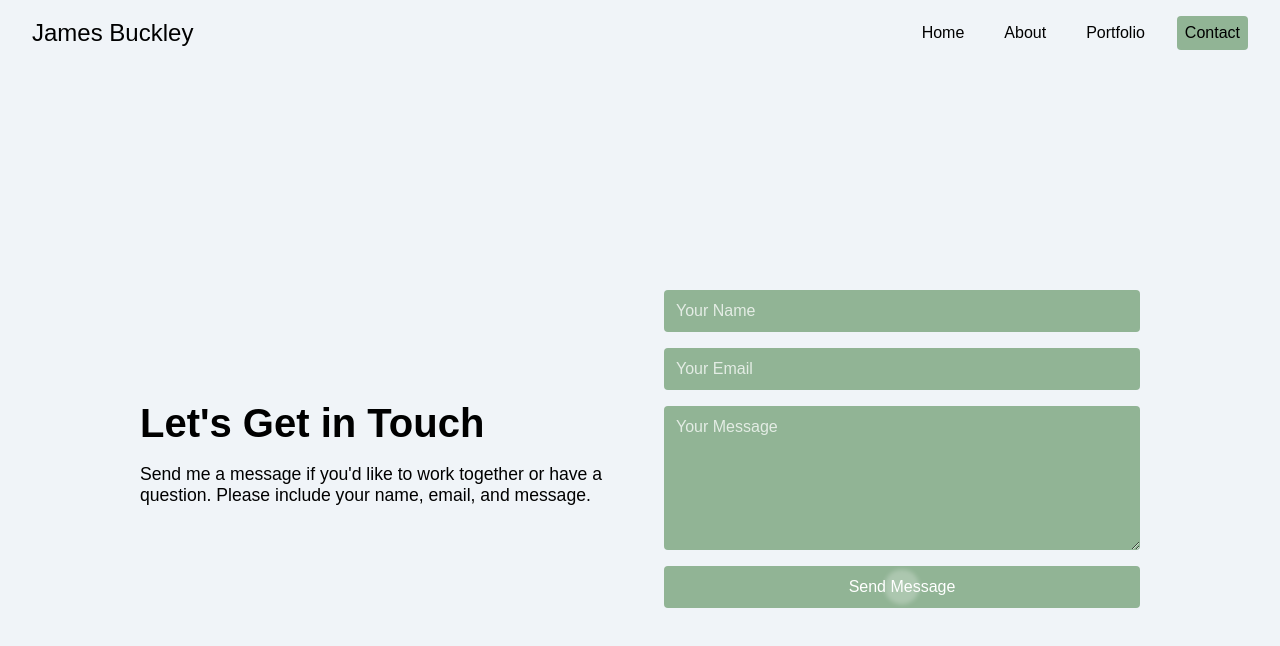
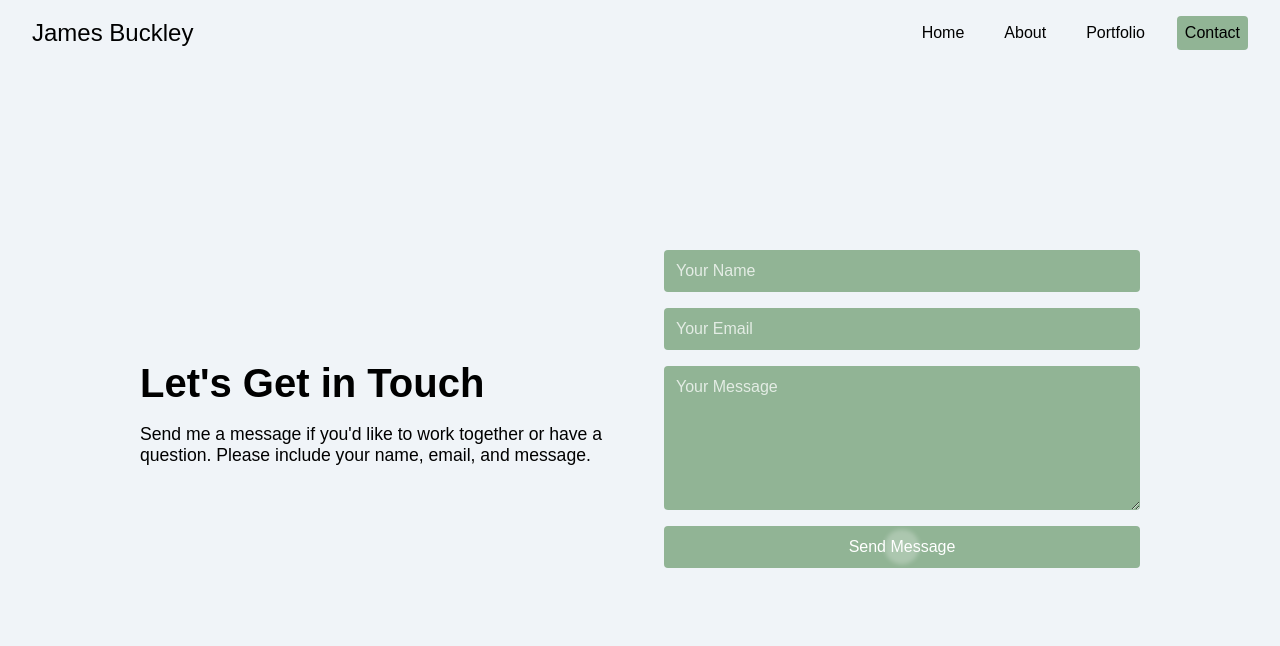
Before and after one commit to larasorrenson/portfolio, an Angular app: page /contact in a window 1280 px wide. Shown: the top 646 px of the page. Built offline with nearby package versions, Linux system fonts and the light colour scheme.

Commit message:
Update contact.component.scss

```diff
--- a/src/app/pages/contact/contact.component.scss
+++ b/src/app/pages/contact/contact.component.scss
@@ -2,7 +2,7 @@
   display: block;
   height: 100%;
   background-color: #F0F4F8;
-  padding: 30vh 10vw;
+  padding: 25vh 10vw;
   max-height: 100vh;
   box-sizing: border-box;
   overflow: hidden;
```
